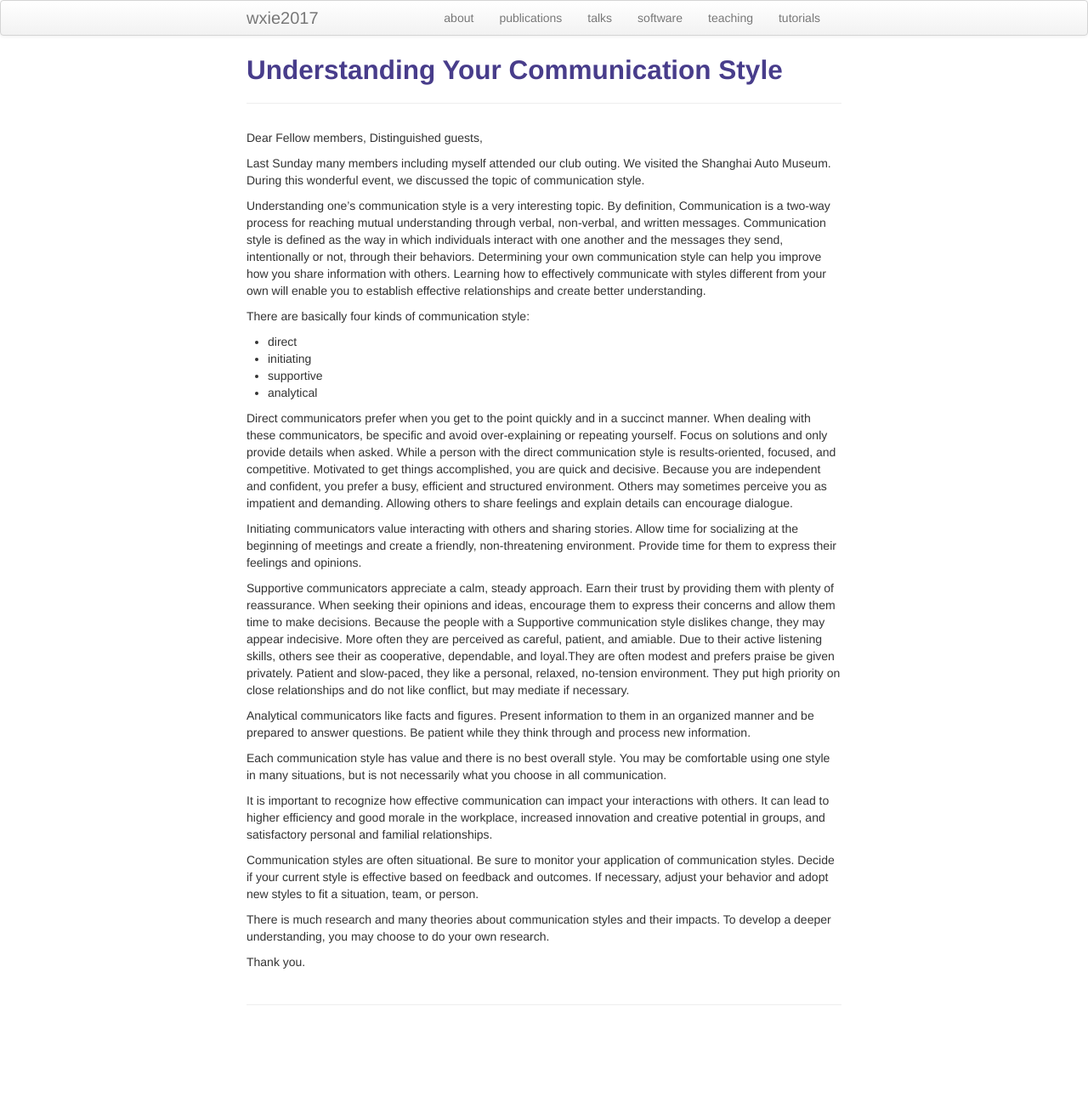
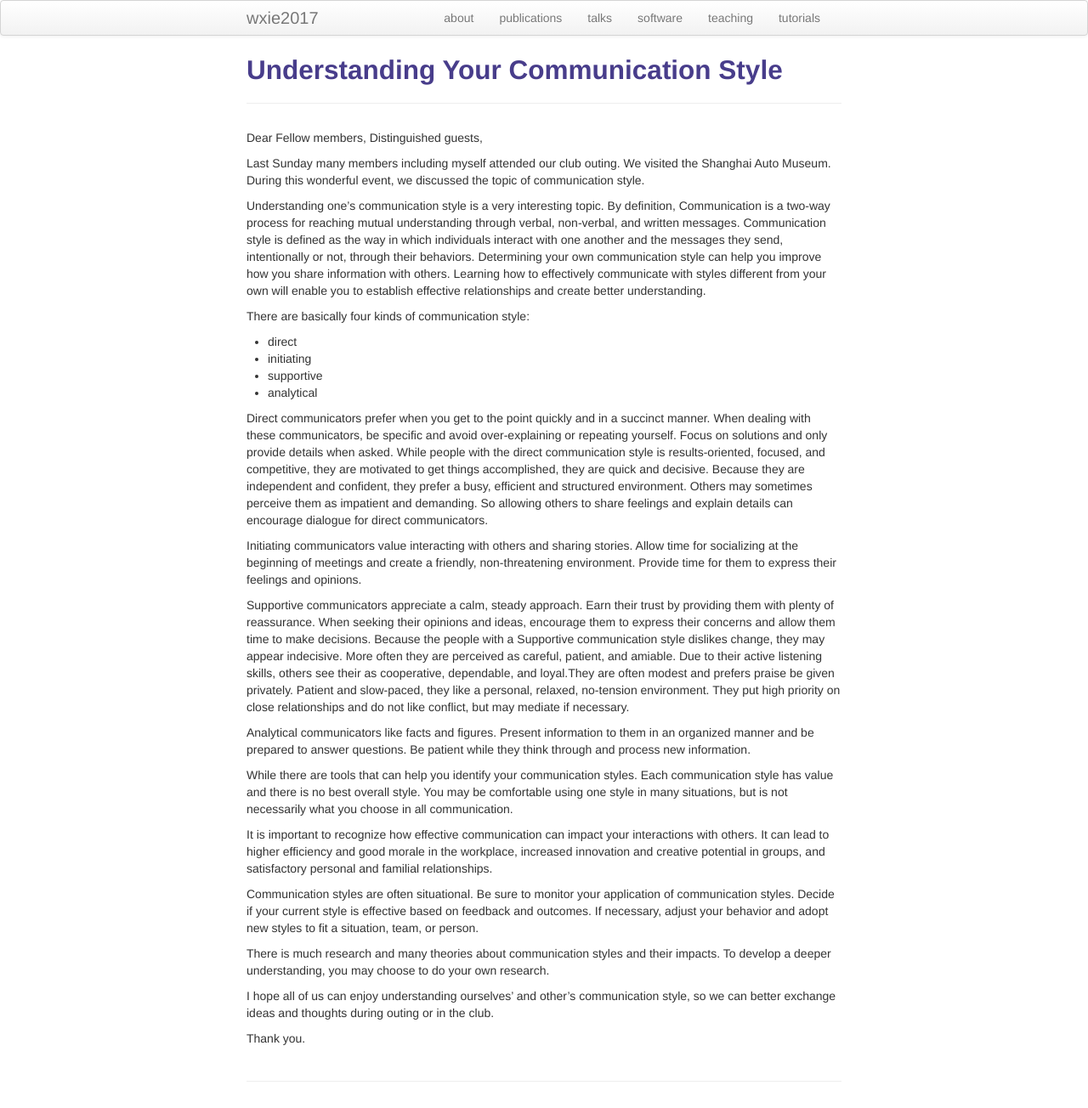
Before and after one commit to wxie2017/wxie2017.github.io, a Jekyll site: the page built from pages/speech/understanding_your_communication_style.md, in a window 1280 px wide. Shown: the whole page at 85% size. Built offline with Jekyll 4.4.1, drawn with Linux system fonts in a browser that asks for light colours; before the commit the page ends 1214 px from its top, so only the background shows below that.

Commit message:
second draft of undertanding your communication style

```diff
--- a/pages/speech/understanding_your_communication_style.md
+++ b/pages/speech/understanding_your_communication_style.md
@@ -27,11 +27,11 @@ There are basically four kinds of communication style:
 
 Direct communicators prefer when you get to the point quickly and in a succinct manner. When dealing
 with these communicators, be specific and avoid over-explaining or repeating yourself. Focus on
-solutions and only provide details when asked. While a person with the direct communication style
-is results-oriented, focused, and competitive. Motivated to get things accomplished, you are
-quick and decisive. Because you are independent and confident, you prefer a busy, efficient and
-structured environment. Others may sometimes perceive you as impatient and demanding. Allowing
-others to share feelings and explain details can encourage dialogue.
+solutions and only provide details when asked. While people with the direct communication style
+is results-oriented, focused, and competitive, they are motivated to get things accomplished, they are
+quick and decisive. Because they are independent and confident, they prefer a busy, efficient and
+structured environment. Others may sometimes perceive them as impatient and demanding. So allowing
+others to share feelings and explain details can encourage dialogue for direct communicators.
 
 Initiating communicators value interacting with others and sharing stories. Allow time for socializing
 at the beginning of meetings and create a friendly, non-threatening environment. Provide time for them
@@ -49,8 +49,9 @@ may mediate if necessary.
 Analytical communicators like facts and figures. Present information to them in an organized manner and
 be prepared to answer questions. Be patient while they think through and process new information.
 
-Each communication style has value and there is no best overall style. You may be comfortable using one
-style in many situations, but is not necessarily what you choose in all communication.
+While there are tools that can help you identify your communication styles. Each communication style
+has value and there is no best overall style. You may be comfortable using one style in many situations,
+but is not necessarily what you choose in all communication.
 
 It is important to recognize how effective communication can impact your interactions with others.
 It can lead to higher efficiency and good morale in the workplace, increased innovation and creative
@@ -63,4 +64,7 @@ behavior and adopt new styles to fit a situation, team, or person.
 There is much research and many theories about communication styles and their impacts. To develop a deeper
 understanding, you may choose to do your own research.
 
+I hope all of us can enjoy understanding ourselves' and other's communication style, so we can better
+exchange ideas and thoughts during outing or in the club.
+
 Thank you.
```
